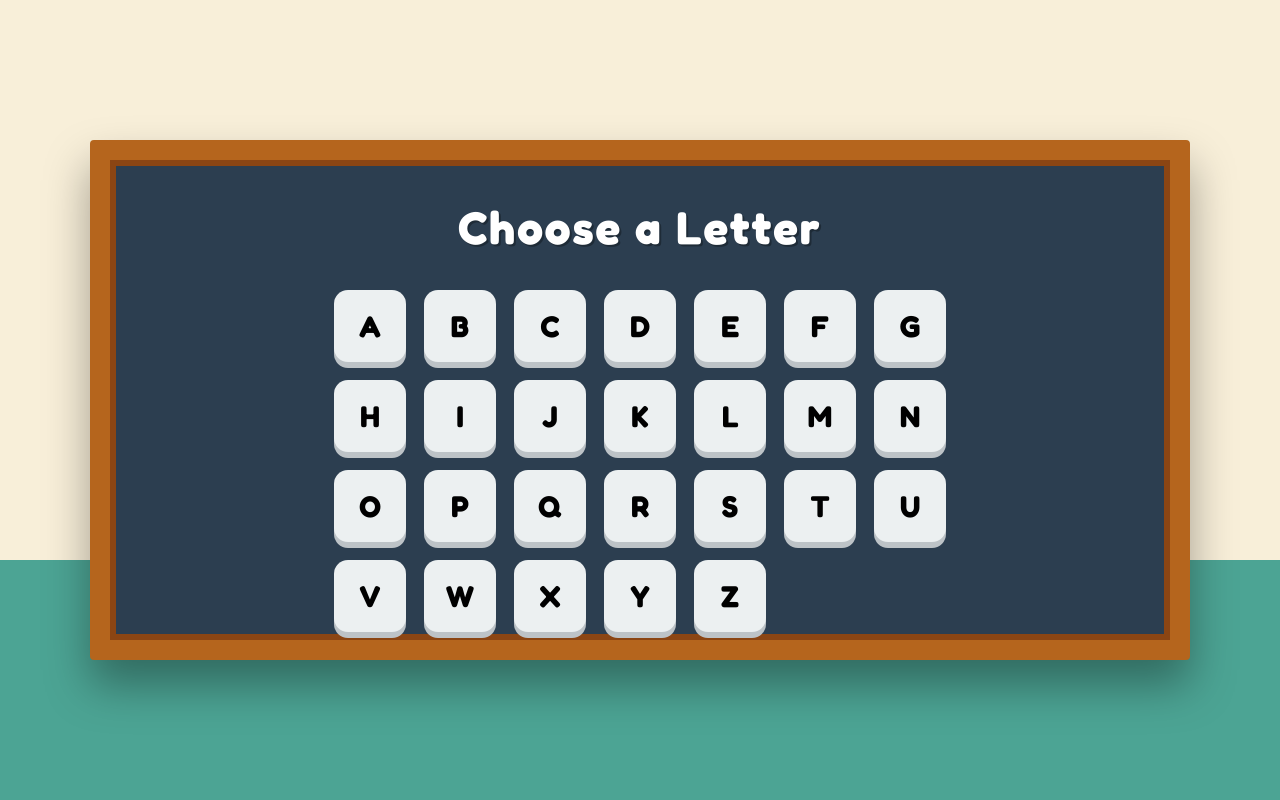
After one commit to eo404/WordWand, a Django app: page /alphabetgrid/ in a window 1280 px wide. The commit adds this page. Run offline with Django 5.2, Linux system fonts and the light colour scheme; parts of the project's set-up code (start-up, migrations or seed data) failed here and were passed over.

Commit message:
Implementation of Letters

```diff
--- a/wordwand/learning/urls.py
+++ b/wordwand/learning/urls.py
@@ -1,6 +1,8 @@
 from django.urls import path
-from .views import home
+from . import views
 
 urlpatterns = [
-    path("home/", home, name="home"),
+    path("home/",  views.home, name="home"),
+    path("letters/", views.letters_intro, name="letters_intro"),
+    path("alphabetgrid/", views.alphabetgrid, name="alphabetgrid"),
 ]
--- a/wordwand/learning/views.py
+++ b/wordwand/learning/views.py
@@ -3,3 +3,10 @@ from django.shortcuts import render
 
 def home(request):
     return render(request, "child/home.html")
+
+
+def letters_intro(request):
+    return render(request, "learning/letters_intro.html")
+
+def alphabetgrid(request):
+    return render(request, "learning/alphabetgrid.html")
--- /dev/null
+++ b/wordwand/static/css/alphabetgrid.css
@@ -0,0 +1,136 @@
+* {
+    box-sizing: border-box;
+    font-family: 'Fredoka', sans-serif;
+}
+
+html,
+body {
+    width: 100%;
+    height: 100%;
+}
+
+body {
+    margin: 0;
+    background: linear-gradient(to bottom,
+            #f8efd9 0%,
+            #f8efd9 70%,
+            #4ca494 70%,
+            #4ca494 100%);
+    overflow: hidden;
+}
+
+/* =========================
+   SCENE
+========================= */
+.scene {
+    width: 100%;
+    height: 100%;
+    position: relative;
+    display: flex;
+    justify-content: center;
+    align-items: center;
+}
+
+/* =========================
+   CHALKBOARD (SAME AS INTRO)
+========================= */
+.board {
+    position: relative;
+    z-index: 2;
+
+    width: 90%;
+    max-width: 1100px;
+    height: 520px;
+
+    background: #2c3e50;
+    border: 20px solid #b5651d;
+    border-radius: 4px;
+
+    box-shadow:
+        inset 0 0 0 6px #8b4513,
+        0 25px 45px rgba(0, 0, 0, 0.35);
+
+    display: flex;
+    flex-direction: column;
+    align-items: center;
+    justify-content: center;
+}
+
+/* Title */
+.board h1 {
+    color: white;
+    font-size: 46px;
+    margin-bottom: 35px;
+    letter-spacing: 2px;
+    text-shadow: 2px 2px 0 rgba(0, 0, 0, 0.3);
+}
+
+/* =========================
+   ALPHABET GRID
+========================= */
+.alphabet-grid {
+    display: grid;
+    grid-template-columns: repeat(7, 1fr);
+    gap: 18px;
+}
+
+/* Letter Buttons */
+.letter-btn {
+    width: 72px;
+    height: 72px;
+
+    background: #ecf0f1;
+    border-radius: 14px;
+    border: none;
+
+    font-size: 30px;
+    font-weight: 700;
+    cursor: pointer;
+
+    box-shadow: 0 6px #bdc3c7;
+    transition:
+        transform 0.15s ease,
+        box-shadow 0.15s ease,
+        background 0.15s ease;
+}
+
+.letter-btn:hover {
+    background: #f1c40f;
+    transform: translateY(-4px) scale(1.08);
+    box-shadow: 0 10px #c89f0a;
+}
+
+.letter-btn:active {
+    transform: translateY(2px) scale(0.95);
+    box-shadow: 0 4px #c89f0a;
+}
+
+/* =========================
+   RESPONSIVE
+========================= */
+@media (max-width: 768px) {
+    .board {
+        height: 420px;
+    }
+
+    .alphabet-grid {
+        grid-template-columns: repeat(5, 1fr);
+    }
+
+    .letter-btn {
+        width: 60px;
+        height: 60px;
+        font-size: 26px;
+    }
+}
+
+@media (max-width: 480px) {
+    .board {
+        height: 360px;
+        border-width: 14px;
+    }
+
+    .alphabet-grid {
+        grid-template-columns: repeat(4, 1fr);
+    }
+}
--- /dev/null
+++ b/wordwand/static/js/alphabetgrid.js
@@ -0,0 +1,22 @@
+const buttons = document.querySelectorAll(".letter-btn");
+const clickSound = document.getElementById("clickSound");
+
+buttons.forEach(btn => {
+    btn.addEventListener("click", () => {
+        const letter = btn.dataset.letter;
+
+        // Play sound
+        if (clickSound) {
+            clickSound.currentTime = 0;
+            clickSound.play().catch(() => { });
+        }
+
+        // Button feedback
+        btn.classList.add("active");
+
+        // Redirect
+        setTimeout(() => {
+            window.location.href = `/letter/${letter}`;
+        }, 300);
+    });
+});
--- a/wordwand/templates/child/home.html
+++ b/wordwand/templates/child/home.html
@@ -52,10 +52,10 @@
 
     <!-- Learning Cards -->
     <section class="cards">
-        <div class="card speak" data-text="Learn Letters">
+        <a href="{% url 'letters_intro' %}" style="text-decoration:none;" class="card speak">
             <h3>ABC Letters</h3>
             <p>Tap to hear and see letters.</p>
-        </div>
+        </a>
 
         <div class="card yellow speak" data-text="Play Word Games">
             <h3>Word Games</h3>
--- /dev/null
+++ b/wordwand/templates/learning/alphabetgrid.html
@@ -0,0 +1,41 @@
+{% load static %}
+<!DOCTYPE html>
+<html lang="en">
+
+<head>
+    <meta charset="UTF-8">
+    <title>WordWand – Alphabet Grid</title>
+
+    <!-- Font -->
+    <link href="https://fonts.googleapis.com/css2?family=Fredoka:wght@500;700&display=swap" rel="stylesheet">
+
+    <!-- CSS -->
+    <link rel="stylesheet" href="{% static 'css/alphabetgrid.css' %}">
+</head>
+
+<body>
+
+    <div class="scene">
+
+        <!-- CHALKBOARD -->
+        <div class="board">
+            <h1>Choose a Letter</h1>
+
+            <!-- Alphabet Grid -->
+            <div class="alphabet-grid">
+                {% for letter in "ABCDEFGHIJKLMNOPQRSTUVWXYZ" %}
+                <button class="letter-btn" data-letter="{{ letter }}">
+                    {{ letter }}
+                </button>
+                {% endfor %}
+            </div>
+        </div>
+
+    </div>
+
+    <audio id="clickSound" src="{% static 'sounds/click.mp3' %}"></audio>
+    <script src="{% static 'js/alphabetgrid.js' %}"></script>
+
+</body>
+
+</html>
```
Also changed, not shown: wordwand/static/css/letters_intro.css (added, +206 -0 lines), wordwand/static/js/letters_intro.js (added, +24 -0 lines), wordwand/templates/learning/letters_intro.html (added, +42 -0 lines), wordwand/static/images/banner.png (added), wordwand/static/images/teacher.png (added), wordwand/templates/learning/letter.html (added), wordwand/templates/learning/write.html (added), 4 other files.
